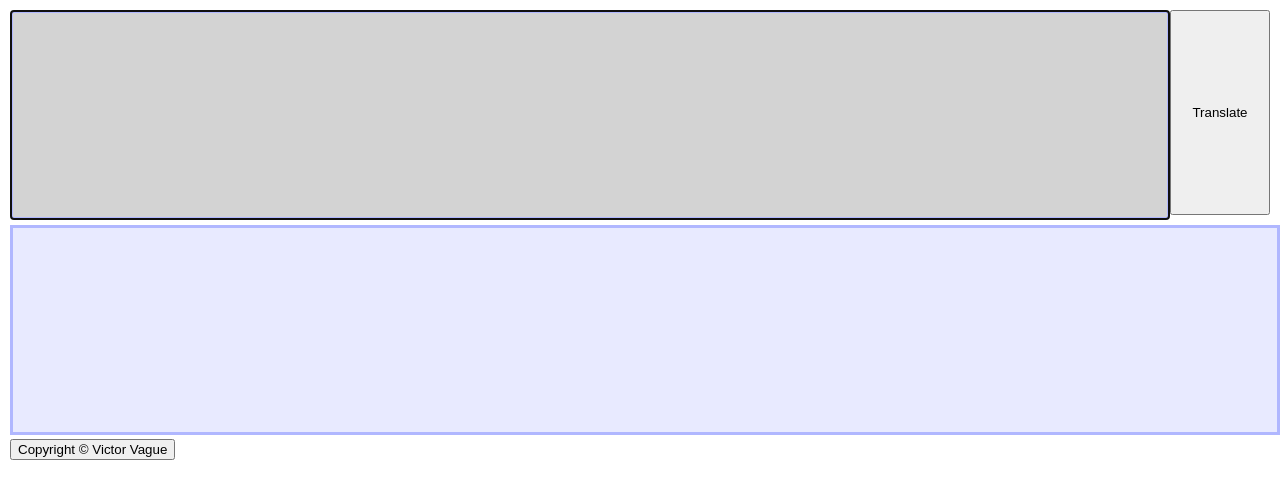
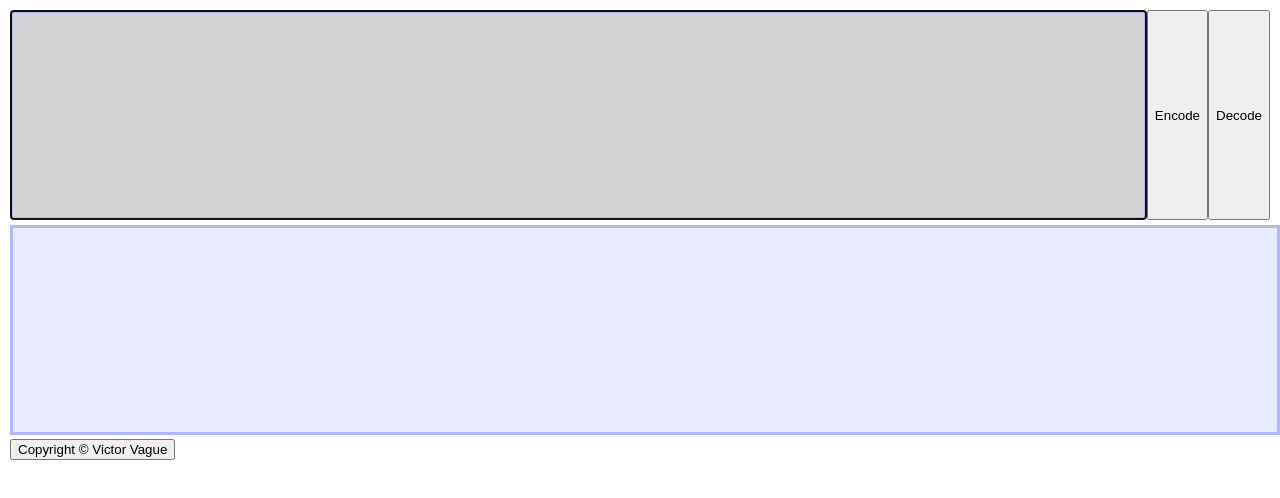
Before and after one commit to SomebodyLikeEveryBody/FullUrlEncoderDecoder, a plain HTML site: page index.htm in a window 1280 px wide. Drawn offline with Linux system fonts and the light colour scheme.

Commit message:
Update index.htm

```diff
--- a/index.htm
+++ b/index.htm
@@ -8,7 +8,8 @@
  <body>
   <section id="in_form">
    <textarea id="in_text"></textarea>
-   <button id="validate">Translate</button>
+   <button id="encode">Encode</button>
+   <button id="decode">Decode</button>
   </section>
   <textarea id="out_text" readonly></textarea>
   <button id="focus_looper">Copyright &copy; Victor Vague</button>
```
